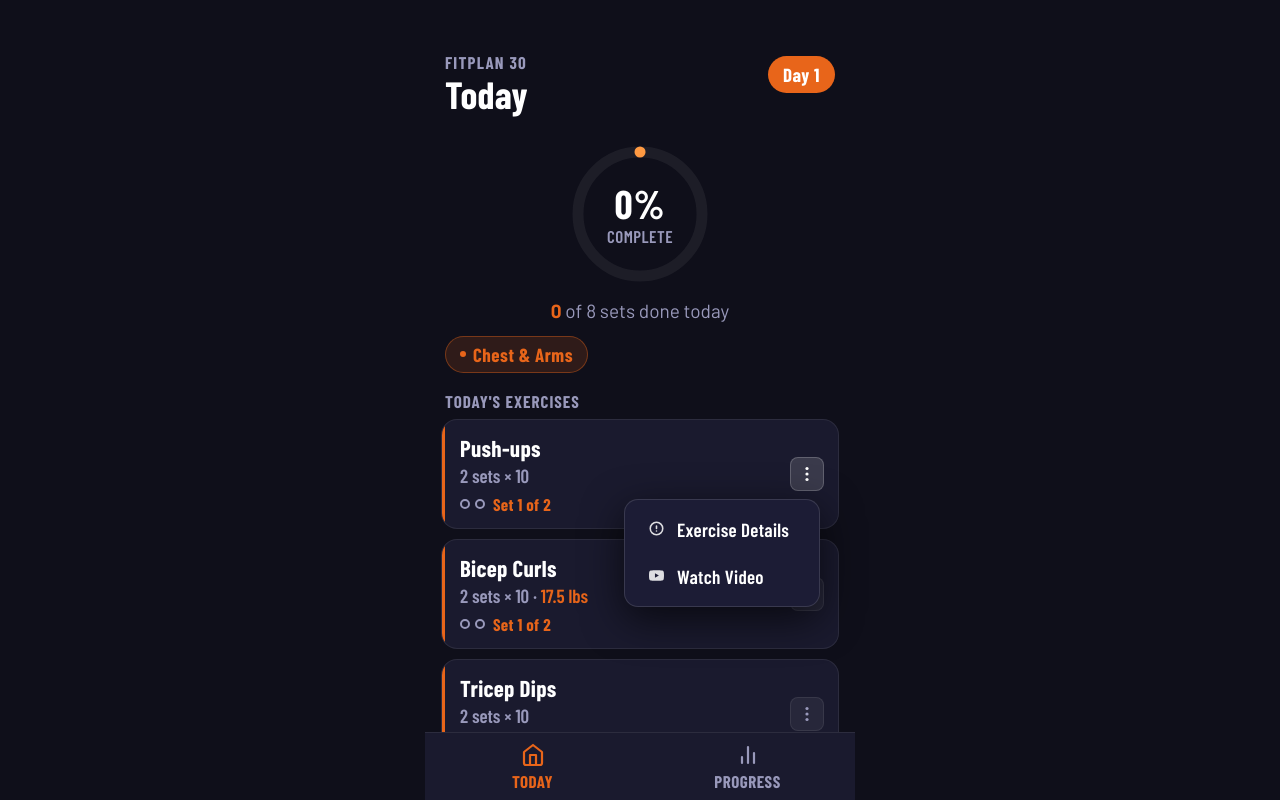
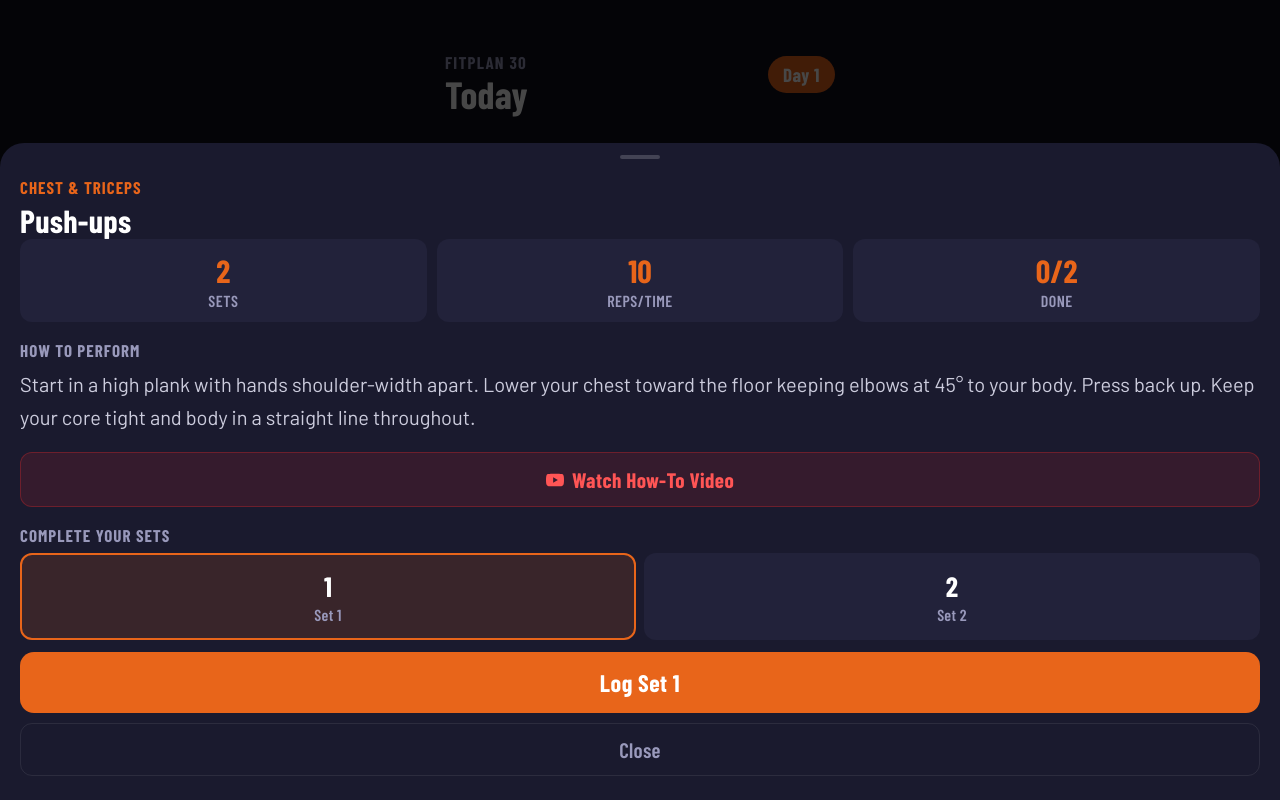
Before and after one commit to waxie01/fitplan30, a plain HTML site: page index.html in a window 1280 px wide. Both pictures are taken after a click on the button 807 px from the left and 473 px from the top of the page. Drawn offline with nearby package versions, Linux system fonts and the light colour scheme; a web font is replaced by a local one.

Commit message:
fix: direct modal on ⋮, no re-render on tap, reset completed exercises
- ⋮ button now opens exercise modal directly (no contextual menu)
- Removed showCtxMenu/closeCtxMenu and all .ctx-menu CSS
- Removed setTimeout(renderToday) — all card updates are in-place only:
  dots, counter, card class, ring, and complete banner update without
  rebuilding the exercise list
- Tapping a fully-completed exercise resets it to 0 sets and re-enables
  it; also unmarks the day's done flag so the complete banner hides
- resetCardInPlace() handles the visual rollback (dots, label, border)

Co-Authored-By: Claude Sonnet 4.6 <noreply@anthropic.com>

```diff
--- a/index.html
+++ b/index.html
@@ -80,7 +80,7 @@ html,body{height:100%;background:var(--bg);color:var(--text);
   transition:border-color 0.2s,background 0.2s}
 .exercise-card::before{content:'';position:absolute;left:0;top:0;bottom:0;width:3px;
   background:var(--orange);border-radius:3px 0 0 3px;transition:background 0.2s}
-.exercise-card.complete{border-color:rgba(46,204,113,0.3);background:rgba(46,204,113,0.04);cursor:default}
+.exercise-card.complete{border-color:rgba(46,204,113,0.3);background:rgba(46,204,113,0.04)}
 .exercise-card.complete::before{background:var(--green)}
 .ex-card-inner{display:flex;align-items:center;gap:10px;padding:14px 14px 14px 18px}
 .ex-card-main{flex:1;min-width:0}
@@ -104,17 +104,6 @@ html,body{height:100%;background:var(--bg);color:var(--text);
   transition:background 0.12s,color 0.12s,border-color 0.12s}
 .ex-menu-btn:active,.ex-menu-btn.open{background:rgba(255,255,255,0.14);
   color:var(--text);border-color:rgba(255,255,255,0.2)}
-/* CONTEXTUAL MENU */
-.ctx-menu{position:fixed;background:#1c1c35;border:1px solid rgba(255,255,255,0.13);
-  border-radius:14px;padding:6px;z-index:400;min-width:196px;
-  box-shadow:0 12px 40px rgba(0,0,0,0.65);animation:ctxFadeIn 0.15s cubic-bezier(0.34,1.4,0.64,1) both}
-@keyframes ctxFadeIn{from{opacity:0;transform:scale(0.86) translateY(-8px)}to{opacity:1;transform:scale(1) translateY(0)}}
-.ctx-menu-item{display:flex;align-items:center;gap:10px;padding:12px 14px;
-  border-radius:9px;font-size:19px;font-weight:600;color:var(--text);cursor:pointer;
-  -webkit-tap-highlight-color:transparent;font-family:'Barlow Condensed',sans-serif;
-  letter-spacing:0.3px;background:transparent;border:none;width:100%;text-align:left}
-.ctx-menu-item:active{background:rgba(255,255,255,0.09)}
-.ctx-icon{font-size:16px;width:22px;text-align:center;flex-shrink:0;opacity:0.85}
 
 /* COMPLETE BANNER */
 .complete-banner{margin:16px;background:linear-gradient(135deg,#27ae60,#2ecc71);
@@ -839,8 +828,7 @@ function renderToday(){
     card.style.animationDelay = (i*0.05)+'s';
     card.onclick = (e) => {
       if(e.target.closest('.ex-menu-btn')) return;
-      closeCtxMenu();
-      if(!allDone) tapLog(ex.id, card);
+      tapLog(ex.id, card);
     };
     card.innerHTML = `
       <div class="ex-card-inner">
@@ -852,7 +840,7 @@ function renderToday(){
             <div class="${allDone?'done-label':'set-counter'}">${allDone ? '✓ Done' : 'Set '+(sc+1)+' of '+ex.sets}</div>
           </div>
         </div>
-        <button class="ex-menu-btn" onclick="event.stopPropagation();showCtxMenu('${ex.id}',this)" aria-label="Exercise options">
+        <button class="ex-menu-btn" onclick="event.stopPropagation();openModal('${ex.id}',${S.currentDay})" aria-label="Exercise details">
           <svg width="16" height="16" viewBox="0 0 16 16" fill="currentColor">
             <circle cx="8" cy="2.5" r="1.6"/>
             <circle cx="8" cy="8" r="1.6"/>
@@ -916,23 +904,31 @@ function tapLog(id, cardEl){
   if(!ex) return;
   const p = dp(S.currentDay);
   if(!p.sets[id]) p.sets[id]=0;
-  if(p.sets[id] >= ex.sets) return; // already complete
 
-  p.sets[id]++;
-  save();
-  if(navigator.vibrate) navigator.vibrate([12,8,18]);
-
-  // Springy punch animation (set via style to override fadeUp)
+  // Punch animation fires for both log and reset
   cardEl.style.animation = 'cardPunch 0.4s cubic-bezier(0.34,1.5,0.64,1) both';
   cardEl.addEventListener('animationend', ()=>{ cardEl.style.animation=''; }, {once:true});
 
-  // Burst particles + floating +1
-  spawnBurst(cardEl);
+  if(p.sets[id] >= ex.sets){
+    // ── RESET ── tap beyond completion clears the exercise
+    p.sets[id] = 0;
+    if(dp(S.currentDay).done){
+      dp(S.currentDay).done = false;
+      dp(S.currentDay).completedDate = null;
+    }
+    save();
+    if(navigator.vibrate) navigator.vibrate(20);
+    resetCardInPlace(cardEl, ex);
+  } else {
+    // ── LOG SET ──
+    p.sets[id]++;
+    save();
+    if(navigator.vibrate) navigator.vibrate([12,8,18]);
+    spawnBurst(cardEl);
+    updateCardInPlace(cardEl, ex, p.sets[id]);
+  }
 
-  // Update dots & counter in-place for instant feedback
-  updateCardInPlace(cardEl, ex, p.sets[id]);
-
-  // Update ring immediately
+  // Update ring + completion banner in-place (no full re-render)
   let total=0, doneCount=0;
   plan.exs.forEach(e=>{
     total += e.sets;
@@ -940,9 +936,13 @@ function tapLog(id, cardEl){
   });
   updateRing(doneCount, total);
   checkComplete();
+}
 
-  // Full re-render after animation settles
-  setTimeout(renderToday, 440);
+function resetCardInPlace(cardEl, ex){
+  cardEl.querySelectorAll('.set-dot').forEach(dot=>dot.classList.remove('done','pop'));
+  const label = cardEl.querySelector('.set-counter, .done-label');
+  if(label){ label.className='set-counter'; label.textContent='Set 1 of '+ex.sets; }
+  cardEl.classList.remove('complete');
 }
 
 function updateCardInPlace(cardEl, ex, newSc){
@@ -1011,56 +1011,6 @@ function spawnBurst(cardEl){
   setTimeout(()=>{ wrap.remove(); plus.remove(); }, 820);
 }
 
-// ── CONTEXTUAL MENU ──────────────────────────────────────────────────────────
-function showCtxMenu(exId, btnEl){
-  closeCtxMenu();
-  const def = EX[exId];
-  btnEl.classList.add('open');
-
-  const menu = document.createElement('div');
-  menu.className = 'ctx-menu';
-  menu.id = '_ctx';
-  menu.innerHTML = `
-    <button class="ctx-menu-item" onclick="closeCtxMenu();openModal('${exId}',${S.currentDay})">
-      <span class="ctx-icon">
-        <svg width="15" height="15" viewBox="0 0 24 24" fill="none" stroke="currentColor" stroke-width="2.5" stroke-linecap="round" stroke-linejoin="round">
-          <circle cx="12" cy="12" r="10"/><line x1="12" y1="8" x2="12" y2="12"/><line x1="12" y1="16" x2="12.01" y2="16"/>
-        </svg>
-      </span>Exercise Details
-    </button>
-    <button class="ctx-menu-item" onclick="closeCtxMenu();window.open('${def.video}','_blank')">
-      <span class="ctx-icon">
-        <svg width="15" height="15" viewBox="0 0 24 24" fill="currentColor">
-          <path d="M23.498 6.186a3.016 3.016 0 0 0-2.122-2.136C19.505 3.545 12 3.545 12 3.545s-7.505 0-9.377.505A3.017 3.017 0 0 0 .502 6.186C0 8.07 0 12 0 12s0 3.93.502 5.814a3.016 3.016 0 0 0 2.122 2.136c1.871.505 9.376.505 9.376.505s7.505 0 9.377-.505a3.015 3.015 0 0 0 2.122-2.136C24 15.93 24 12 24 12s0-3.93-.502-5.814zM9.545 15.568V8.432L15.818 12l-6.273 3.568z"/>
-        </svg>
-      </span>Watch Video
-    </button>`;
-
-  document.body.appendChild(menu);
-
-  // Position: align right edge of menu with right edge of button, below it
-  const rect = btnEl.getBoundingClientRect();
-  const menuW = 200;
-  let left = rect.right - menuW;
-  let top  = rect.bottom + 8;
-  if(left < 8) left = 8;
-  if(top + 110 > window.innerHeight - 8) top = rect.top - 118;
-  menu.style.left = left+'px';
-  menu.style.top  = top+'px';
-
-  // Dismiss on next outside tap
-  setTimeout(()=>{
-    document.addEventListener('click', closeCtxMenu, {once:true});
-  }, 10);
-
-  // Store reference to active button
-  menu._btn = btnEl;
-}
-
-function closeCtxMenu(){
-  const m = document.getElementById('_ctx');
-  if(m){ if(m._btn) m._btn.classList.remove('open'); m.remove(); }
-}
 
 function advanceDay(){
   if(S.currentDay<30){
```
